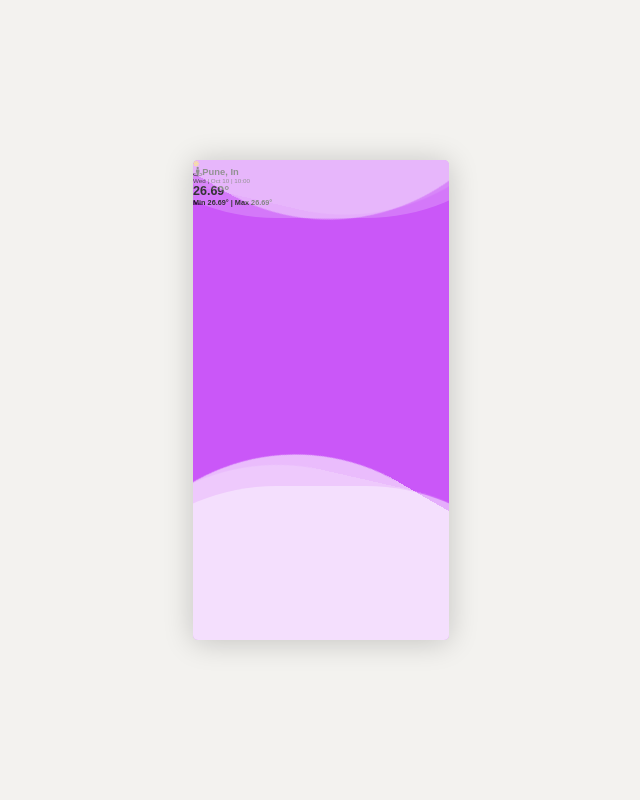
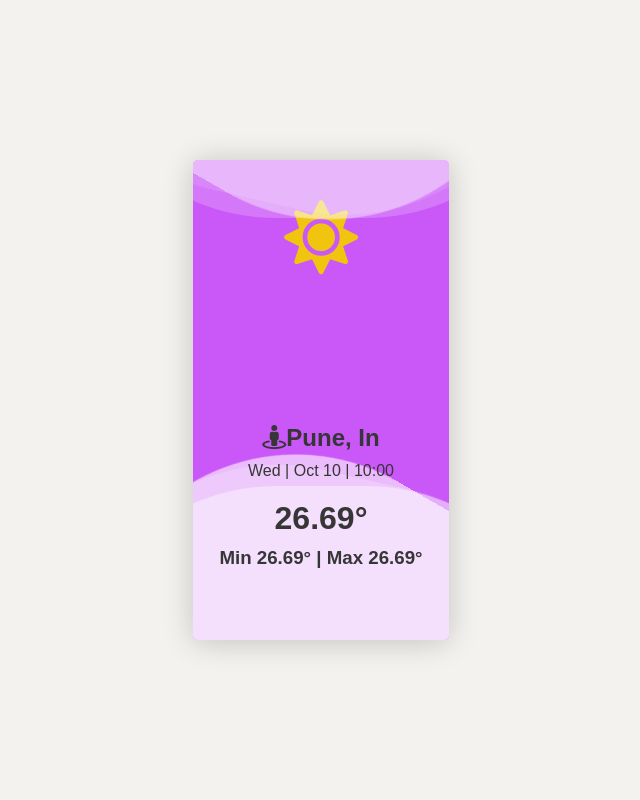
Before and after one commit to Seek4samurai/weatherapp-clone, a plain HTML site: page index.html in a window 1280 px wide. Shown: the whole page, without its empty margins (319-959 px from the left). Drawn offline with Linux system fonts and the light colour scheme.

Commit message:
scss on container

```diff
--- a/scss/css/clouds.css
+++ b/scss/css/clouds.css
@@ -1,16 +1,3 @@
-.box {
-  width: 20vw;
-  height: 60vh;
-  border-radius: 0.5rem;
-  box-shadow: 0 0.2rem 3rem rgba(0, 0, 0, 0.2);
-  background: #ca57f8;
-  position: relative;
-  overflow: hidden;
-  transform: translate3d(0, 0, 0);
-  min-width: 20rem;
-  min-height: 35rem;
-}
-
 .wave1 {
   opacity: 0.4;
   position: absolute;
--- a/scss/style.scss
+++ b/scss/style.scss
@@ -23,3 +23,69 @@ body {
 html {
     background: #eee;
 }
+
+.box {
+    width: 20vw;
+    height: 60vh;
+    border-radius: 0.5rem;
+    box-shadow: 0 0.2rem 3rem rgba(0, 0, 0, 0.2);
+    background: #ca57f8;
+    position: relative;
+    overflow: hidden;
+    transform: translate3d(0, 0, 0);
+    min-width: 20rem;
+    min-height: 35rem;
+}
+
+.content {
+    display: flex;
+    flex-direction: column;
+    align-items: center;
+    .fa-sun {
+        position: absolute;
+        top: 10%;
+    }
+    .info {
+        color: rgb(54, 54, 54);
+        position: absolute;
+        top: 55%;
+        display: flex;
+        flex-direction: column;
+        align-items: center;
+        font-size: medium;
+        z-index: 3;
+        p {
+            padding: 1rem 0;
+        }
+        .temp {
+            padding: 1rem 0;
+        }
+    }
+}
+
+#weather-con {
+    height: 55%;
+    display: flex;
+    justify-content: center;
+    align-items: center;
+    font-size: 3rem;
+    .fas {
+        font-size: 6rem;
+        animation: fas-animation 3s linear infinite alternate;
+    }
+}
+
+@keyframes fas-animation {
+    from {
+        transform: scale(1.1);
+    }
+    to {
+        transform: scale(1.5);
+    }
+}
+
+@media only screen and (max-width: 1118px) {
+    .tempminmax {
+        font-size: small;
+    }
+}
```
Also changed, not shown: scss/css/style.css, 1 other file.
